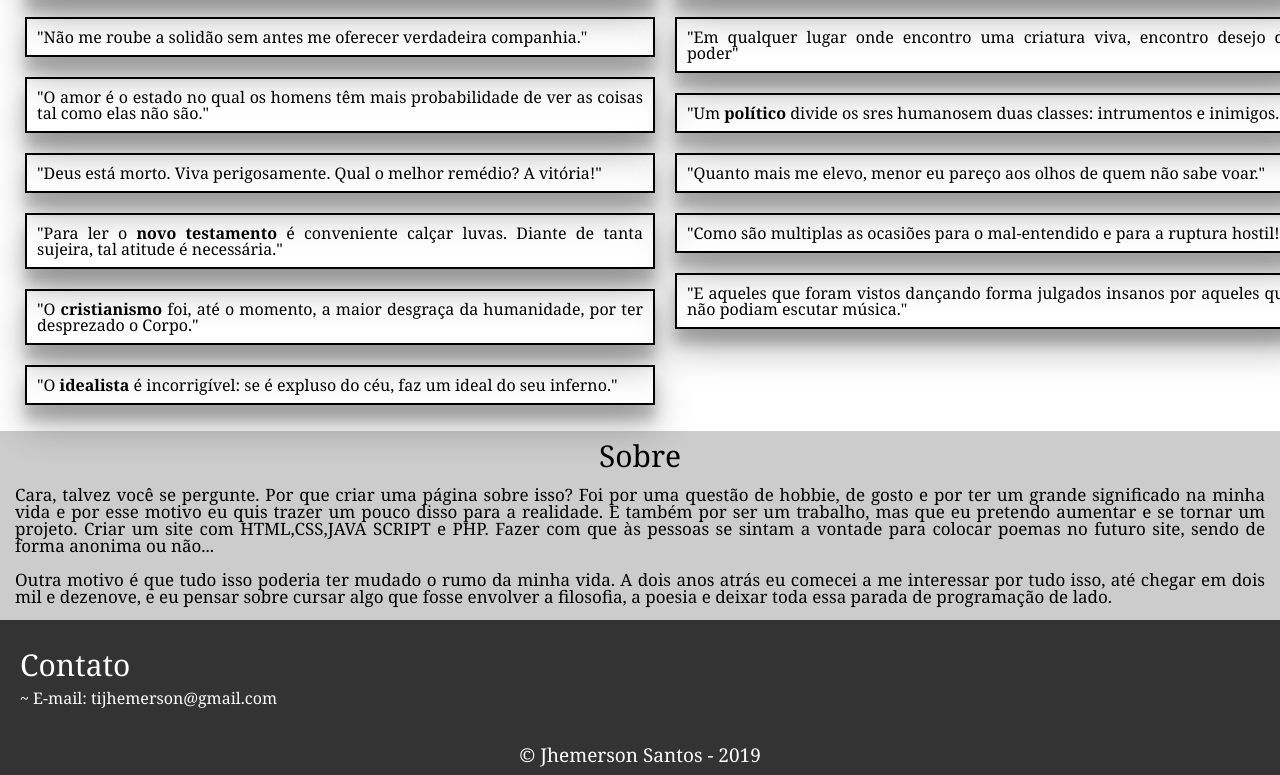
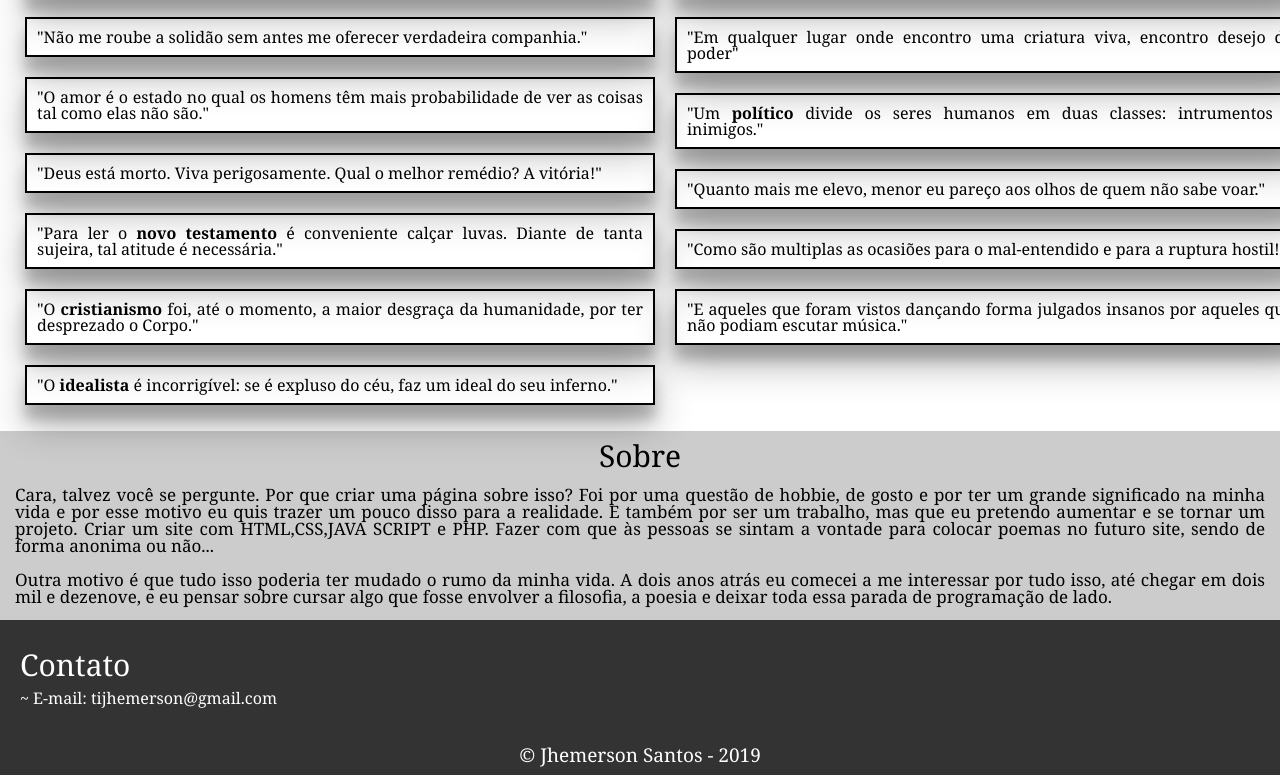
Before and after one commit to nosremehj/Html-css, a plain HTML site: page index.html in a window 1280 px wide. Shown: the part 1507-2282 px from the top of the page. Drawn offline with Linux system fonts and the light colour scheme.

Commit message:
update index.html

```diff
--- a/index.html
+++ b/index.html
@@ -123,7 +123,7 @@
                         <p>"A alma nobre tem reverência por si mesma."</p>
                         <p>"Não existem fenômenos morais, mas apenas uma interpretação moral dos fenômenos."</p>
                         <p>"Em qualquer lugar onde encontro uma criatura viva, encontro desejo de poder"</p>
-                        <p>"Um <strong>político</strong> divide os sres humanosem duas classes: intrumentos e inimigos."</p>
+                        <p>"Um <strong>político</strong> divide os seres humanos em duas classes: intrumentos e inimigos."</p>
                         <p>"Quanto mais me elevo, menor eu pareço aos olhos de quem não sabe voar."</p>
                         <p>"Como são multiplas as ocasiões para o mal-entendido e para a ruptura hostil!"</p>
                         <p>"E aqueles que foram vistos dançando forma julgados insanos
```
